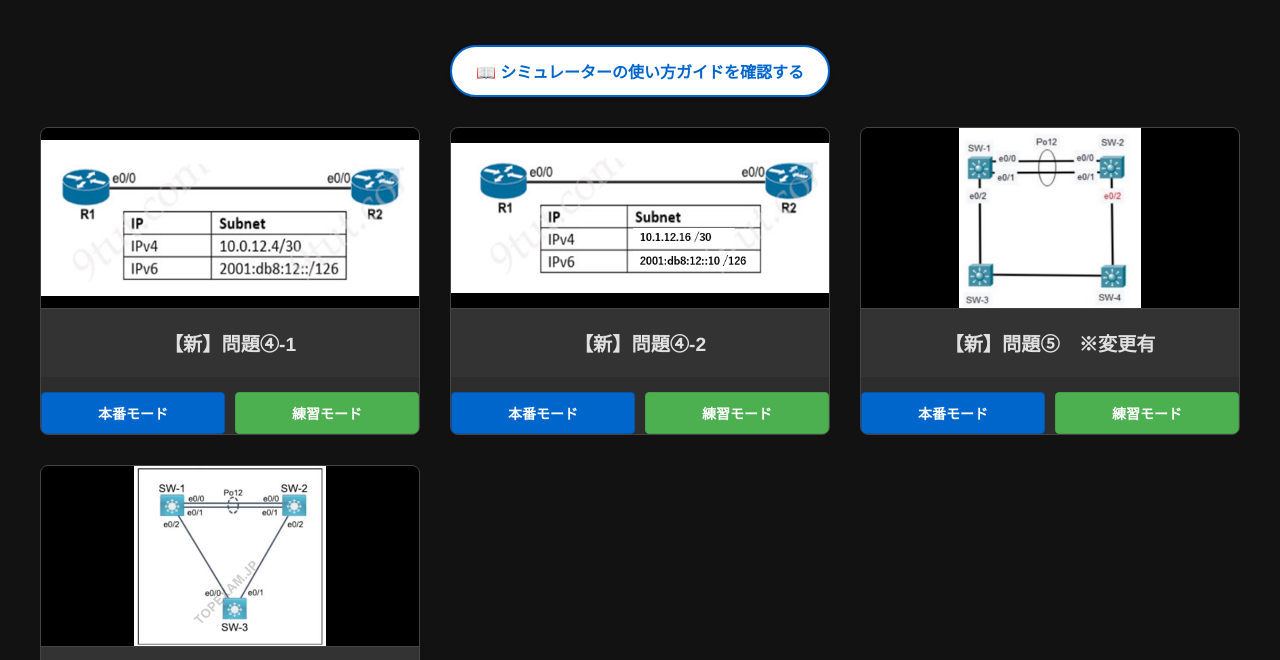
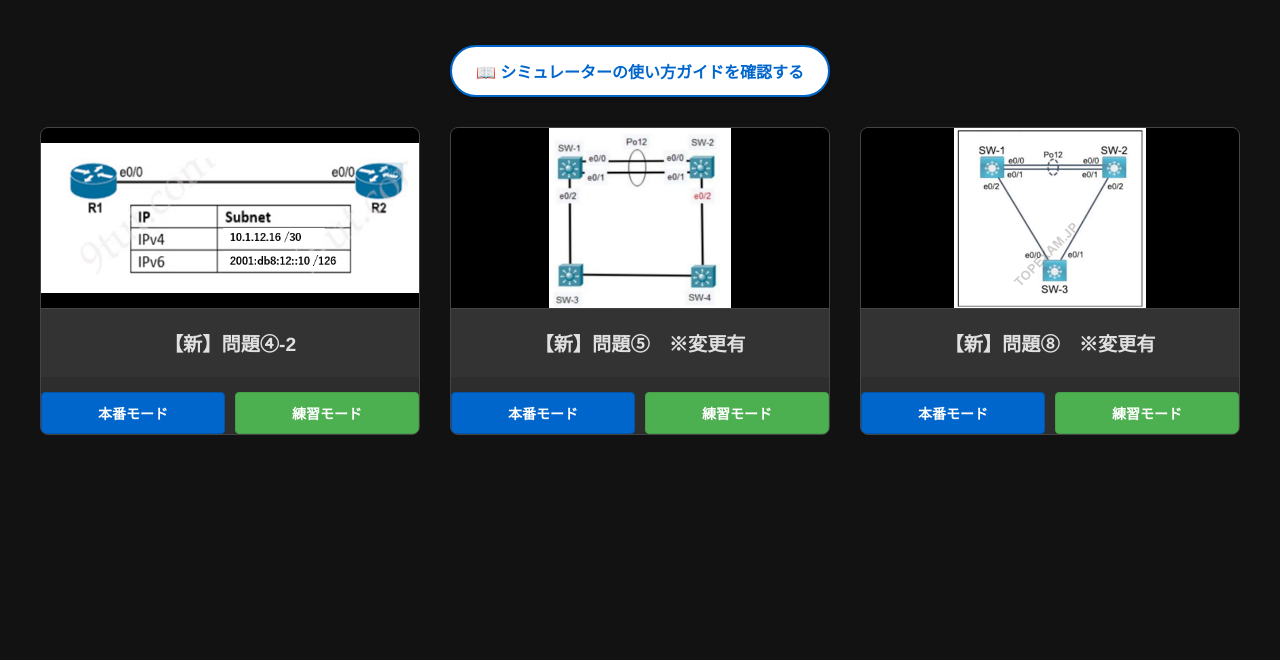
Before and after one commit to actias22/ccna-sim, a plain HTML site: page index.html in a window 1280 px wide. Shown: the part 140-800 px from the top of the page. Drawn offline with Linux system fonts and the light colour scheme.

Commit message:
Update index.html

```diff
--- a/index.html
+++ b/index.html
@@ -148,7 +148,7 @@
 
             if (typeof scenarios !== 'undefined') {
                 // ▼ 一時対応: 表示したい問題のIDのみを指定 ▼
-                const visibleIds = ['new_q4', 'new_q4_2', 'new_q5', 'new_q8'];
+                const visibleIds = ['new_q4_2', 'new_q5', 'new_q8'];
                 const targetScenarios = scenarios.filter(scene => visibleIds.includes(scene.id));
 
                 // ▼ 通常表示に戻す場合は上記2行を削除し、下の1行のコメントを外してください ▼
```
